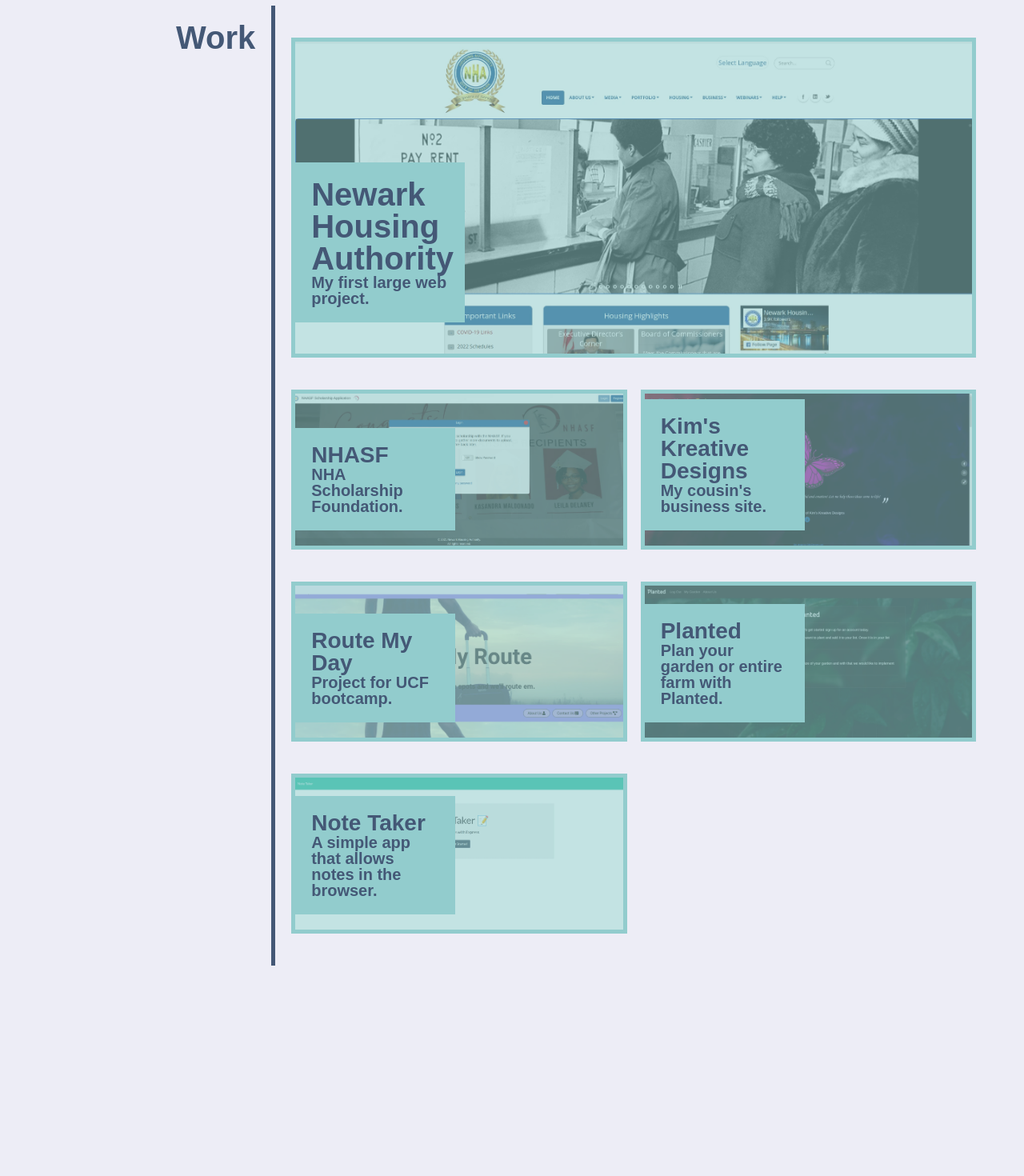
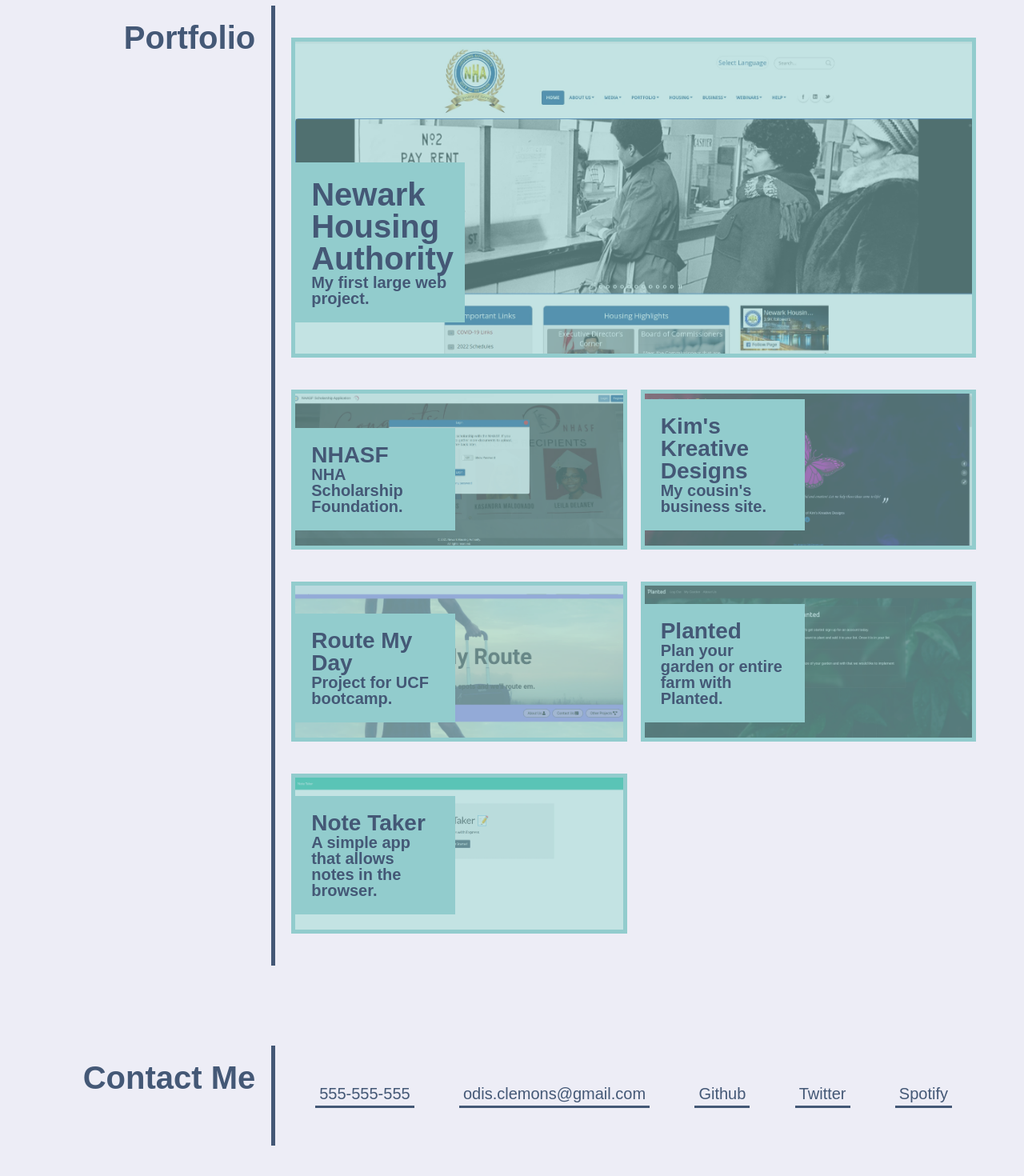
Before and after one commit to odisclemons/20-react-portfolio, a React (Create React App) app: page / in a window 1280 px wide. Shown: the part 896-2366 px from the top of the page at 80% size. Before the commit the page ends 2143 px from the top, so only its background shows below. Built offline with nearby package versions, Linux system fonts and the light colour scheme.

Commit message:
added footer section

```diff
--- a/src/App.js
+++ b/src/App.js
@@ -1,13 +1,15 @@
 import Header from "./components/Header";
 import Bio from "./components/Bio";
-import Work from "./components/Work";
+import Portfolio from "./components/Portfolio";
+import Footer from "./components/Footer";
 
 function App() {
   return (
     <>
       <Header />
       <Bio />
-      <Work />
+      <Portfolio />
+      <Footer />
     </>
   );
 }
--- /dev/null
+++ b/src/components/Footer.js
@@ -0,0 +1,40 @@
+const Footer = () => {
+  return (
+    <footer>
+      <section id="contact">
+        <div className="section-heading">
+          <h1>Contact Me</h1>
+        </div>
+        <div className="section-content">
+          <nav>
+            <ul>
+              <li>
+                <a href="tel:555-555-555">555-555-555</a>
+              </li>
+              <li>
+                <a href="mailto:odis.clemons@gmail.com">
+                  odis.clemons@gmail.com
+                </a>
+              </li>
+              <li>
+                <a href="https://github.com/odisclemons">Github</a>
+              </li>
+              <li>
+                <a onClick={() => alert("I'm not into social media :-(")}>
+                  Twitter
+                </a>
+              </li>
+              <li>
+                <a onClick={() => alert("Spotify is cool but I don' use it.")}>
+                  Spotify
+                </a>
+              </li>
+            </ul>
+          </nav>
+        </div>
+      </section>
+    </footer>
+  );
+};
+
+export default Footer;
--- a/src/components/Header.js
+++ b/src/components/Header.js
@@ -11,7 +11,7 @@ const Header = () => {
             <a href="#about">About Me</a>
           </li>
           <li>
-            <a href="#work">Work</a>
+            <a href="#portfolio">Portfolio</a>
           </li>
           <li>
             <a href="#contact">Contact Me</a>
--- a/src/components/Work.js
+++ b/src/components/Portfolio.js
@@ -1,6 +1,6 @@
 import uuid from "react-uuid";
 
-const Work = () => {
+const Portfolio = () => {
   // {
   //     thumbnail:"",
   //     url:"",
@@ -48,14 +48,14 @@ const Work = () => {
   ];
 
   return (
-    <section id="work">
+    <section id="portfolio">
       <div className="section-heading">
-        <h1>Work</h1>
+        <h1>Portfolio</h1>
       </div>
       <div className="section-content">
         {jobs.map((j, i) => {
           return (
-            <SectionContent
+            <Project
               index={i}
               thumbnail={j.thumbnail}
               url={j.url}
@@ -69,7 +69,7 @@ const Work = () => {
   );
 };
 
-const SectionContent = ({ index, thumbnail, url, heading, description }) => {
+const Project = ({ index, thumbnail, url, heading, description }) => {
   return (
     <div
       key={uuid()}
@@ -88,4 +88,4 @@ const SectionContent = ({ index, thumbnail, url, heading, description }) => {
   );
 };
 
-export default Work;
+export default Portfolio;
```
